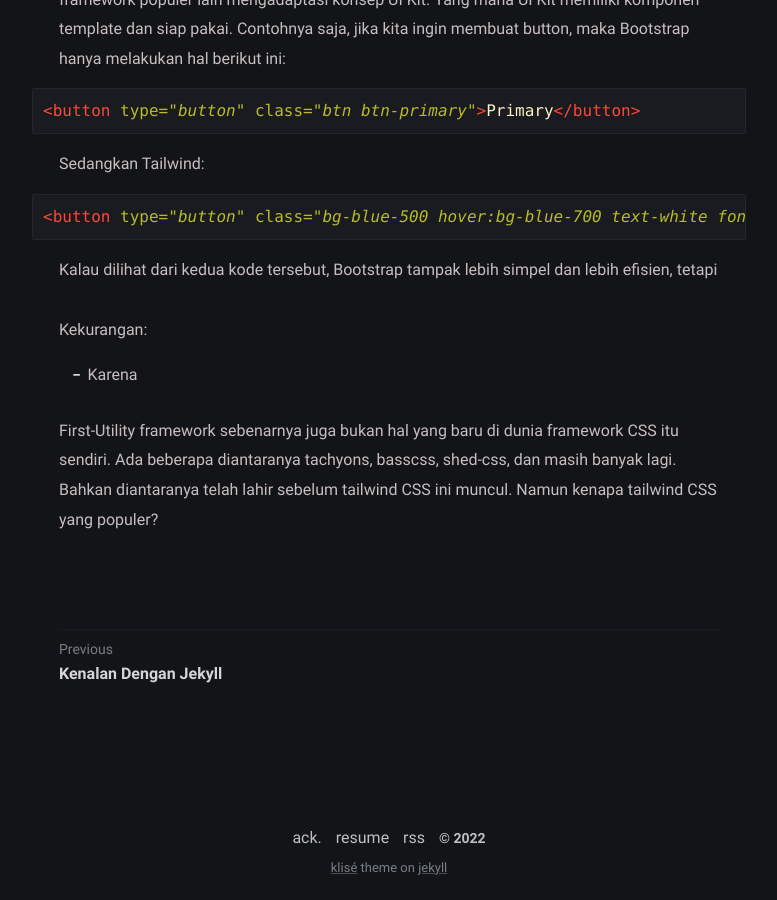
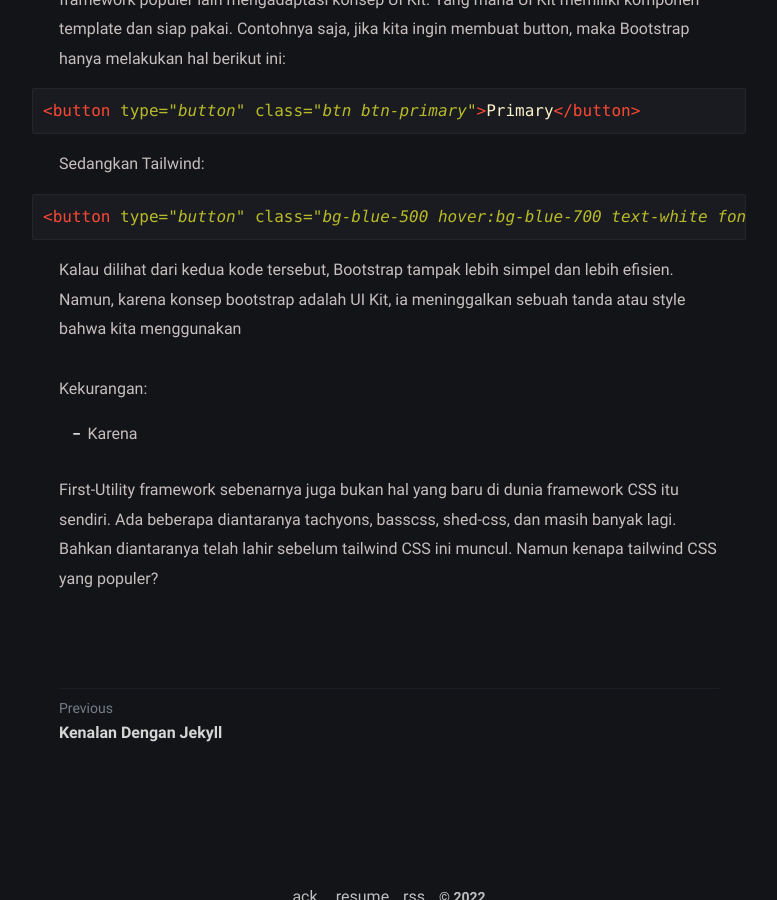
Before and after one commit to nixentric/nixentric.github.io, a Jekyll site: the page built from _posts/2022-02-15-tailwindcss-draft.md, in a window 1280 px wide and 900 px high, scrolled down 3224 px. Shown: the whole window, without its empty margins (251-1028 px from the left). Built offline with Jekyll 4.4.1, drawn with Linux system fonts in a browser that asks for light colours.

Commit message:
Update 2022-02-15-tailwindcss-draft.md

````diff
--- a/_posts/2022-02-15-tailwindcss-draft.md
+++ b/_posts/2022-02-15-tailwindcss-draft.md
@@ -100,7 +100,7 @@ Sedangkan Tailwind:
 <button type="button" class="bg-blue-500 hover:bg-blue-700 text-white font-bold py-2 px-4 rounded">Primary</button>
 ```
 
-Kalau dilihat dari kedua kode tersebut, Bootstrap tampak lebih simpel dan lebih efisien, tetapi
+Kalau dilihat dari kedua kode tersebut, Bootstrap tampak lebih simpel dan lebih efisien. Namun, karena konsep bootstrap adalah UI Kit, ia meninggalkan sebuah tanda atau style bahwa kita menggunakan
 
 Kekurangan:
 - Karena
````
